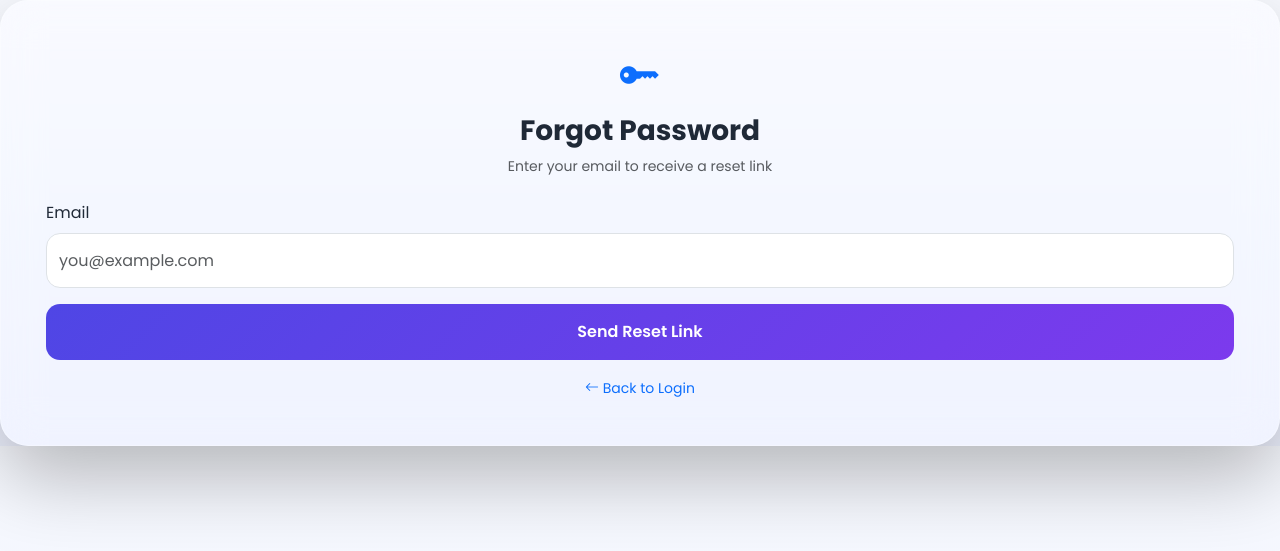
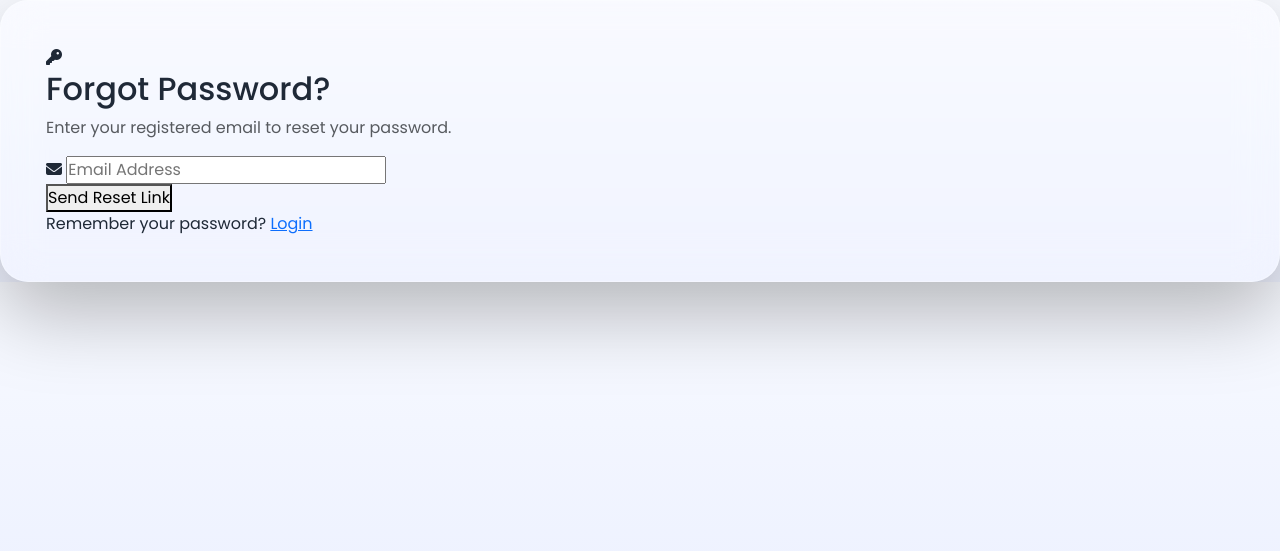
Before and after one commit to mahantheshganiga05/leave-management-system, a Flask app: page /auth/forgot-password in a window 1280 px wide. Shown: the top 551 px of the page. Run offline with Flask 3, Linux system fonts and the light colour scheme; some libraries are stand-ins or nearby versions.

Commit message:
Update forgot_password.html

```diff
--- a/app/templates/auth/forgot_password.html
+++ b/app/templates/auth/forgot_password.html
@@ -1,25 +1,118 @@
-{% extends 'base.html' %}
-{% block title %}Forgot Password{% endblock %}
-{% block guest_content %}
-<div class="auth-wrapper">
-  <div class="auth-card">
-    <div class="text-center mb-4">
-      <i class="bi bi-key-fill text-primary" style="font-size:2.5rem;"></i>
-      <h3 class="fw-bold mt-2">Forgot Password</h3>
-      <p class="text-muted small">Enter your email to receive a reset link</p>
+<!DOCTYPE html>
+<html lang="en">
+
+<head>
+
+    <meta charset="UTF-8">
+    <meta name="viewport" content="width=device-width, initial-scale=1.0">
+
+    <title>Forgot Password | Leave Management System</title>
+
+
+    <link
+    href="https://cdn.jsdelivr.net/npm/bootstrap@5.3.3/dist/css/bootstrap.min.css"
+    rel="stylesheet">
+
+
+    <link
+    href="https://cdnjs.cloudflare.com/ajax/libs/font-awesome/6.5.0/css/all.min.css"
+    rel="stylesheet">
+
+
+    <link
+    rel="stylesheet"
+    href="{{ url_for('static', filename='css/style.css') }}">
+
+
+</head>
+
+
+<body>
+
+
+<div class="auth-container">
+
+
+    <div class="auth-card">
+
+
+        <div class="auth-logo">
+
+            <i class="fa-solid fa-key"></i>
+
+        </div>
+
+
+        <h2>
+            Forgot Password?
+        </h2>
+
+
+        <p class="text-muted">
+            Enter your registered email to reset your password.
+        </p>
+
+
+
+        <form method="POST"
+        action="{{ url_for('auth.forgot_password') }}">
+
+
+
+            <div class="input-group-custom">
+
+                <i class="fa fa-envelope"></i>
+
+
+                <input
+                type="email"
+                name="email"
+                placeholder="Email Address"
+                required>
+
+            </div>
+
+
+
+            <button
+            type="submit"
+            class="btn-primary-custom">
+
+                Send Reset Link
+
+            </button>
+
+
+
+        </form>
+
+
+
+
+        <div class="auth-footer">
+
+            Remember your password?
+
+            <a href="{{ url_for('auth.login') }}">
+                Login
+            </a>
+
+
+        </div>
+
+
+
     </div>
-    <form method="POST" novalidate>
-      {{ form.hidden_tag() }}
-      <div class="mb-3">
-        {{ form.email.label(class="form-label") }}
-        {{ form.email(class="form-control" + (" is-invalid" if form.email.errors else ""), placeholder="you@example.com") }}
-        {% for error in form.email.errors %}<div class="invalid-feedback">{{ error }}</div>{% endfor %}
-      </div>
-      {{ form.submit(class="btn btn-primary w-100 fw-semibold") }}
-    </form>
-    <div class="text-center mt-3">
-      <a href="{{ url_for('auth.login') }}" class="small text-decoration-none"><i class="bi bi-arrow-left"></i> Back to Login</a>
-    </div>
-  </div>
+
+
+
 </div>
-{% endblock %}
+
+
+
+<script src="{{ url_for('static', filename='js/app.js') }}"></script>
+
+
+</body>
+
+</html>
```
